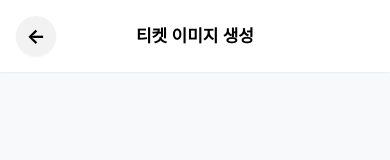
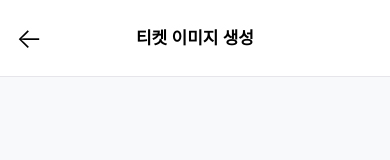
Before and after one commit to CodeManD00/Record-FE, a React Native app: screen /AIImageResults in a window 390 px wide. Shown: the top 160 px of the page. Built offline with nearby package versions, Linux system fonts and the light colour scheme; what react-native, react-native-calendars would draw is missing.

Commit message:
1202 - 자잘한 디자인 수정

```diff
--- a/src/components/EventsList.tsx
+++ b/src/components/EventsList.tsx
@@ -48,7 +48,7 @@ const styles = StyleSheet.create({
     fontWeight: '500',
     color: Colors.label,
     marginTop: Spacing.md,
-    marginBottom: Spacing.xs, // 날짜와 카드 사이 간격 감소
+    marginBottom: Spacing.xs,
   },
   noEvents: {
     flex: 1,
--- a/src/components/ui/Card.tsx
+++ b/src/components/ui/Card.tsx
@@ -56,7 +56,7 @@ const Card: React.FC<CardProps> = ({
           ...baseStyle,
           backgroundColor: Colors.systemBackground,
           borderWidth: 1,
-          borderColor: Colors.systemGray4,
+          borderColor: Colors.systemGray6,
         };
       default:
         return baseStyle;
--- a/src/pages/add-ticket/AIImageResults.tsx
+++ b/src/pages/add-ticket/AIImageResults.tsx
@@ -14,6 +14,7 @@ import {
   TextInput,
 } from 'react-native';
 import { SafeAreaView } from 'react-native-safe-area-context';
+import ModalHeader from '../../components/ModalHeader';
 import {
   imageGenerationService,
   ImageGenerationRequest,
@@ -279,19 +280,11 @@ const AIImageResults: React.FC<AIImageResultsProps> = ({ navigation, route }) =>
 
   return (
     <SafeAreaView style={styles.container} edges={['left', 'right']}>
-      {/* Header */}
-      <View style={styles.header}>
-        <TouchableOpacity style={styles.backButton} onPress={() => navigation.goBack()}>
-          <Text style={styles.backButtonText}>←</Text>
-        </TouchableOpacity>
-        <Text style={styles.headerTitle}>티켓 이미지 생성</Text>
-
-        {generatedImage && (
-          <TouchableOpacity style={styles.nextButton} onPress={handleSelectImage}>
-            <Text style={styles.nextButtonText}>다음</Text>
-          </TouchableOpacity>
-        )}
-      </View>
+      <ModalHeader
+        title="티켓 이미지 생성"
+        onBack={() => navigation.goBack()}
+        rightAction={generatedImage ? { text: '다음', onPress: handleSelectImage } : undefined}
+      />
 
       {/* 로딩 화면 */}
       {isGenerating ? (
@@ -392,41 +385,6 @@ const AIImageResults: React.FC<AIImageResultsProps> = ({ navigation, route }) =>
 // === 아래는 UI 스타일 — 절대 수정 없음 ===
 const styles = StyleSheet.create({
   container: { flex: 1, backgroundColor: '#F8F9FA' },
-  header: {
-    flexDirection: 'row',
-    alignItems: 'center',
-    justifyContent: 'space-between',
-    padding: Spacing.lg,
-    backgroundColor: Colors.systemBackground,
-    ...Shadows.small,
-    zIndex: 1,
-  },
-  backButton: {
-    width: 40,
-    height: 40,
-    borderRadius: BorderRadius.round,
-    backgroundColor: Colors.secondarySystemBackground,
-    justifyContent: 'center',
-    alignItems: 'center',
-    ...Shadows.small,
-    zIndex: 2,
-  },
-  backButtonText: {
-    ...Typography.title3,
-    color: Colors.label,
-    fontWeight: 'bold',
-  },
-  headerTitle: {
-    ...Typography.headline,
-    color: Colors.label,
-    position: 'absolute',
-    left: 0,
-    right: 0,
-    textAlign: 'center',
-  },
-  nextButton: { paddingHorizontal: Spacing.md, paddingVertical: Spacing.sm },
-  nextButtonText: { ...Typography.callout, color: Colors.primary, fontWeight: '600' },
-
   content: {
     flex: 1,
   },
--- a/src/pages/add-ticket/ImageOptions.tsx
+++ b/src/pages/add-ticket/ImageOptions.tsx
@@ -27,6 +27,7 @@ import { useAtom } from 'jotai';
 import { addTicketAtom, TicketStatus, basePromptAtom } from '../../atoms';
 import { sttService } from '../../services/api/sttService';
 import { Button } from '../../components/ui';
+import ModalHeader from '../../components/ModalHeader';
 import {
   ImageOptionsScreenNavigationProp,
   ImageOptionsRouteProp,
@@ -226,18 +227,10 @@ const ImageOptions = () => {
 
   return (
     <SafeAreaView style={styles.container} edges={['left', 'right']}>
-      {/* 헤더 */}
-      <View style={styles.header}>
-        <Button
-          title="←"
-          variant="tertiary"
-          onPress={() => navigation.goBack()}
-          style={styles.backButton}
-          textStyle={styles.backButtonText}
-        />
-        <Text style={styles.headerTitle}>티켓 이미지 선택하기</Text>
-        <View style={{ width: 40 }} />
-      </View>
+      <ModalHeader
+        title="티켓 이미지 선택하기"
+        onBack={() => navigation.goBack()}
+      />
 
       <ScrollView style={styles.content} showsVerticalScrollIndicator={false}>
         {/* 안내 메시지 */}
@@ -285,19 +278,6 @@ const styles = StyleSheet.create({
   container: {
     flex: 1,
     backgroundColor: Colors.secondarySystemBackground,
-  },
-  header: {
-    flexDirection: 'row',
-    alignItems: 'center',
-    justifyContent: 'space-between',
-    padding: Spacing.lg,
-    backgroundColor: Colors.systemBackground,
-    ...Shadows.small,
-    zIndex: 1,
-  },
-  headerTitle: {
-    ...Typography.headline,
-    color: Colors.label,
   },
   content: {
     flex: 1,
--- a/src/pages/add-ticket/OCRPage.tsx
+++ b/src/pages/add-ticket/OCRPage.tsx
@@ -11,6 +11,7 @@ import {
 import { SafeAreaView } from 'react-native-safe-area-context';
 import { launchCamera, launchImageLibrary, Asset } from 'react-native-image-picker';
 import { Button } from '../../components/ui';
+import ModalHeader from '../../components/ModalHeader';
 import {
   Colors,
   Typography,
@@ -179,18 +180,10 @@ const OCRPage: React.FC<OCRPageProps> = ({ navigation, route }) => {
 
   return (
     <SafeAreaView style={styles.container} edges={['left', 'right']}>
-        {/* 헤더 */}
-        <View style={styles.header}>
-          <Button
-            title="←"
-            variant="tertiary"
-            onPress={() => navigation.goBack()}
-            style={styles.backButton}
-            textStyle={styles.backButtonText}
-          />
-          <Text style={styles.headerTitle}>티켓 스캔하기</Text>
-          <View style={{ width: 40 }} />
-        </View>
+      <ModalHeader
+        title="티켓 스캔하기"
+        onBack={() => navigation.goBack()}
+      />
 
       <ScrollView style={styles.content} showsVerticalScrollIndicator={false}>
         {/* 안내 메시지 */}
@@ -258,19 +251,6 @@ const styles = StyleSheet.create({
   container: {
     flex: 1,
     backgroundColor: Colors.secondarySystemBackground,
-  },
-  header: {
-    flexDirection: 'row',
-    alignItems: 'center',
-    justifyContent: 'space-between',
-    padding: Spacing.lg,
-    backgroundColor: Colors.systemBackground,
-    ...Shadows.small,
-    zIndex: 1,
-  },
-  headerTitle: {
-    ...Typography.headline,
-    color: Colors.label,
   },
   content: {
     flex: 1,
--- a/src/pages/add-ticket/TicketCompletePage.tsx
+++ b/src/pages/add-ticket/TicketCompletePage.tsx
@@ -261,7 +261,7 @@ const TicketCompletePage: React.FC<TicketCompletePageProps> = ({ navigation, rou
 const styles = StyleSheet.create({
   container: { flex: 1, backgroundColor: Colors.secondarySystemBackground },
   content: { flex: 1, alignItems: 'center', justifyContent: 'center', paddingHorizontal: Spacing.xl },
-  title: { ...Typography.title3, fontWeight: '400', color: Colors.label, textAlign: 'center', marginBottom: Spacing.sm },
+  title: { ...Typography.title1, fontWeight: '400', color: Colors.label, textAlign: 'center', marginBottom: Spacing.sm },
   subtitle: { ...Typography.body, color: Colors.secondaryLabel, textAlign: 'center', marginBottom: Spacing.xxxl },
 
   ticketCard: {
--- a/src/pages/my-page/AddFriendPage.tsx
+++ b/src/pages/my-page/AddFriendPage.tsx
@@ -121,17 +121,10 @@ const AddFriendPage: React.FC<{ navigation: any }> = ({ navigation }) => {
 
   return (
     <SafeAreaView style={styles.container} edges={['left', 'right']}>
-      {/* 헤더 */}
-      <View style={styles.header}>
-        <TouchableOpacity
-          style={styles.backButton}
-          onPress={() => navigation.goBack()}
-        >
-          <Text style={styles.backButtonText}>←</Text>
-        </TouchableOpacity>
-        <Text style={styles.headerTitle}>친구 추가</Text>
-        <View style={styles.placeholder} />
-      </View>
+      <ModalHeader
+        title="친구 추가"
+        onBack={() => navigation.goBack()}
+      />
 
       {/* 검색창 */}
       <View style={styles.searchContainer}>
@@ -256,50 +249,6 @@ const styles = StyleSheet.create({
     backgroundColor: Colors.secondarySystemBackground,
   },
 
-  header: {
-    flexDirection: 'row',
-    alignItems: 'center',
-    justifyContent: 'space-between',
-    padding: Spacing.lg,
-    backgroundColor: Colors.systemBackground,
-    borderBottomWidth: 0.5,
-    borderBottomColor: Colors.separator,
-    position: 'relative',
-  },
-
-  // 뒤로가기 버튼
-  backButton: {
-    width: 40,
-    height: 40,
-    borderRadius: BorderRadius.round,
-    backgroundColor: Colors.secondarySystemBackground,
-    justifyContent: 'center',
-    alignItems: 'center',
-    ...Shadows.small,
-    zIndex: 2,
-  },
-  backButtonText: {
-    ...Typography.title3,
-    color: Colors.label,
-    fontWeight: 'bold',
-  },
-
-  headerTitle: {
-    ...Typography.headline,
-    color: Colors.label,
-    position: 'absolute',
-    left: 0,
-    right: 0,
-    textAlign: 'center',
-  },
-
-  placeholder: {
-    position: 'absolute',
-    right: Spacing.lg,
-    width: 44,
-    height: 44,
-  },
-
   // 본문
   searchContainer: {
     width: '100%',
--- a/src/pages/my-page/FriendsListPage.tsx
+++ b/src/pages/my-page/FriendsListPage.tsx
@@ -308,20 +308,21 @@ const styles = StyleSheet.create({
     marginTop: Spacing.lg,
     overflow: 'hidden',
     padding: 0,
+    minHeight: 60, // 헤더 높이만큼으로 설정
   },
   friendsSectionHeader: {
     flexDirection: 'row',
     alignItems: 'center',
     justifyContent: 'space-between',
-    paddingHorizontal: 20,
-    paddingVertical: 16,
+    paddingHorizontal: Spacing.lg,
+    paddingVertical: Spacing.md,
     borderBottomWidth: 1,
-    borderBottomColor: '#F1F3F4',
+    borderBottomColor: Colors.systemGray5,
   },
   friendsSectionTitle: {
-    fontSize: 18,
+    ...Typography.headline,
     fontWeight: '600',
-    color: '#2C3E50',
+    color: Colors.label,
   },
 
   sentFriendButton: {
@@ -332,8 +333,8 @@ const styles = StyleSheet.create({
     borderRadius: 8,
   },
   sentFriendText: {
-    color: '#0b0b0bff',
-    fontSize: 14,
+    color: Colors.label,
+    ...Typography.callout,
     fontWeight: '600',
   },
 
@@ -341,49 +342,49 @@ const styles = StyleSheet.create({
     flexDirection: 'row',
     alignItems: 'center',
     justifyContent: 'space-between',
-    paddingHorizontal: 20,
-    paddingVertical: 16,
+    paddingHorizontal: Spacing.lg,
+    paddingVertical: Spacing.md,
     borderBottomWidth: 1,
-    borderBottomColor: '#F1F3F4',
+    borderBottomColor: Colors.systemGray5,
   },
   friendInfo: { flexDirection: 'row', alignItems: 'center', flex: 1 },
   friendAvatar: {
     width: 50,
     height: 50,
     borderRadius: 25,
-    marginRight: 15,
-    backgroundColor: '#E9ECEF',
+    marginRight: Spacing.md,
+    backgroundColor: Colors.systemGray5,
   },
   defaultAvatar: {
     justifyContent: 'center',
     alignItems: 'center',
-    backgroundColor: '#E9ECEF',
+    backgroundColor: Colors.systemGray5,
   },
   defaultAvatarText: {
-    fontSize: 24,
+    ...Typography.title1,
   },
   friendDetails: { flex: 1 },
   friendName: {
-    fontSize: 16,
+    ...Typography.body,
     fontWeight: '500',
-    color: '#2C3E50',
+    color: Colors.label,
     marginBottom: 2,
   },
-  friendUsername: { fontSize: 14, color: '#6C757D' },
+  friendUsername: { ...Typography.caption1, color: Colors.secondaryLabel },
 
-  menuButtonLeft: { marginRight: 10 },
-  menuIcon: { fontSize: 20, color: '#ADB5BD', fontWeight: 'bold' },
+  menuButtonLeft: { marginRight: Spacing.sm },
+  menuIcon: { ...Typography.callout, color: Colors.systemGray3, fontWeight: 'bold' },
 
   requestButtons: { flexDirection: 'row' },
   requestButton: {
-    paddingVertical: 8,
-    paddingHorizontal: 16,
-    borderRadius: 8,
-    marginLeft: 8,
+    paddingVertical: Spacing.sm,
+    paddingHorizontal: Spacing.md,
+    borderRadius: BorderRadius.sm,
+    marginLeft: Spacing.sm,
   },
-  acceptButton: { backgroundColor: '#28A745' },
-  rejectButton: { backgroundColor: '#DC3545' },
-  requestButtonText: { color: '#FFFFFF', fontWeight: '600' },
+  acceptButton: { backgroundColor: Colors.systemGreen },
+  rejectButton: { backgroundColor: Colors.systemRed },
+  requestButtonText: { color: Colors.systemBackground, ...Typography.callout, fontWeight: '600' },
 });
 
 export default FriendsListPage;
--- a/src/styles/designSystem.ts
+++ b/src/styles/designSystem.ts
@@ -295,7 +295,7 @@ export const ComponentStyles = {
     padding: Spacing.cardPadding,
     ...Shadows.card,
     borderWidth: 1,
-    borderColor: Colors.separator,
+    borderColor: Colors.systemGray5,
   },
 
   groupedCard: {
```
Also changed, not shown: src/pages/my-page/MyPage.tsx (+5 -4 lines), src/pages/my-page/SettingsPage.tsx (+11 -11 lines).
